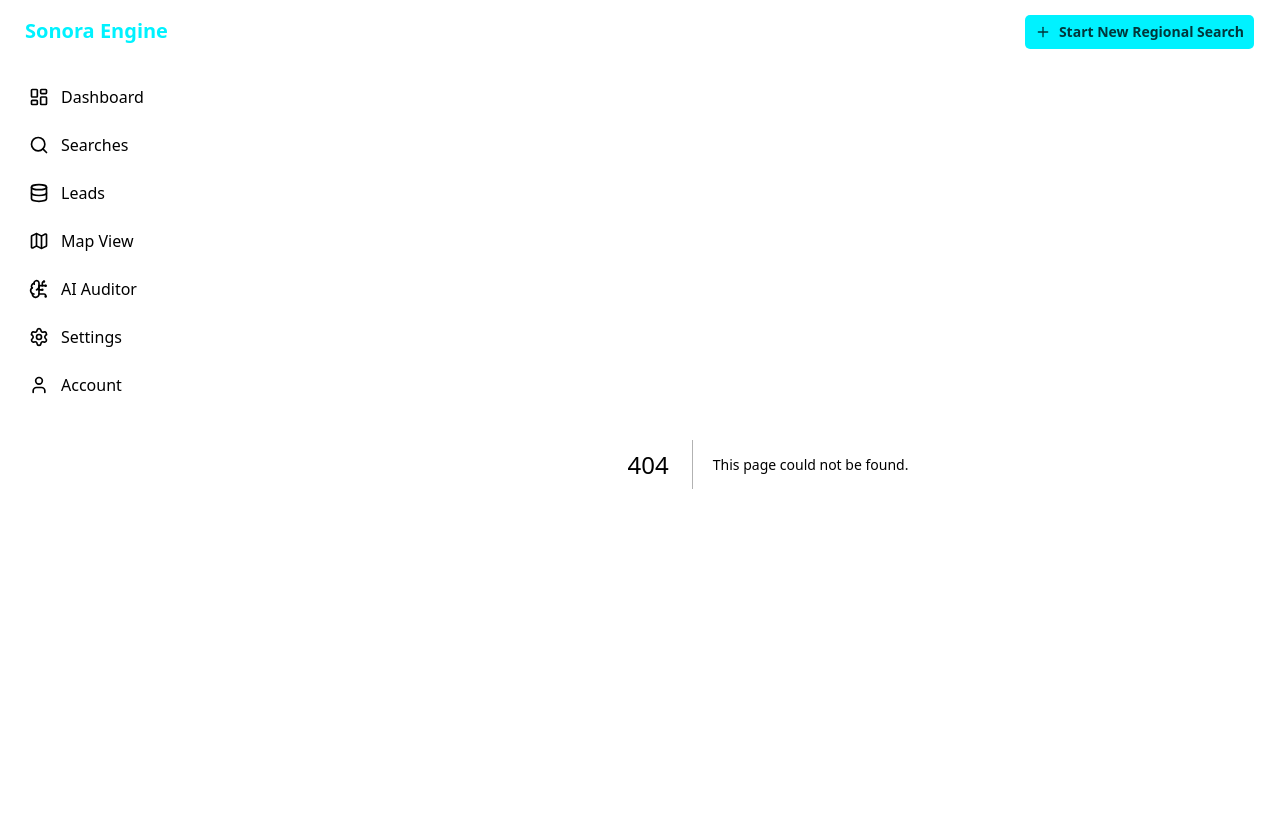
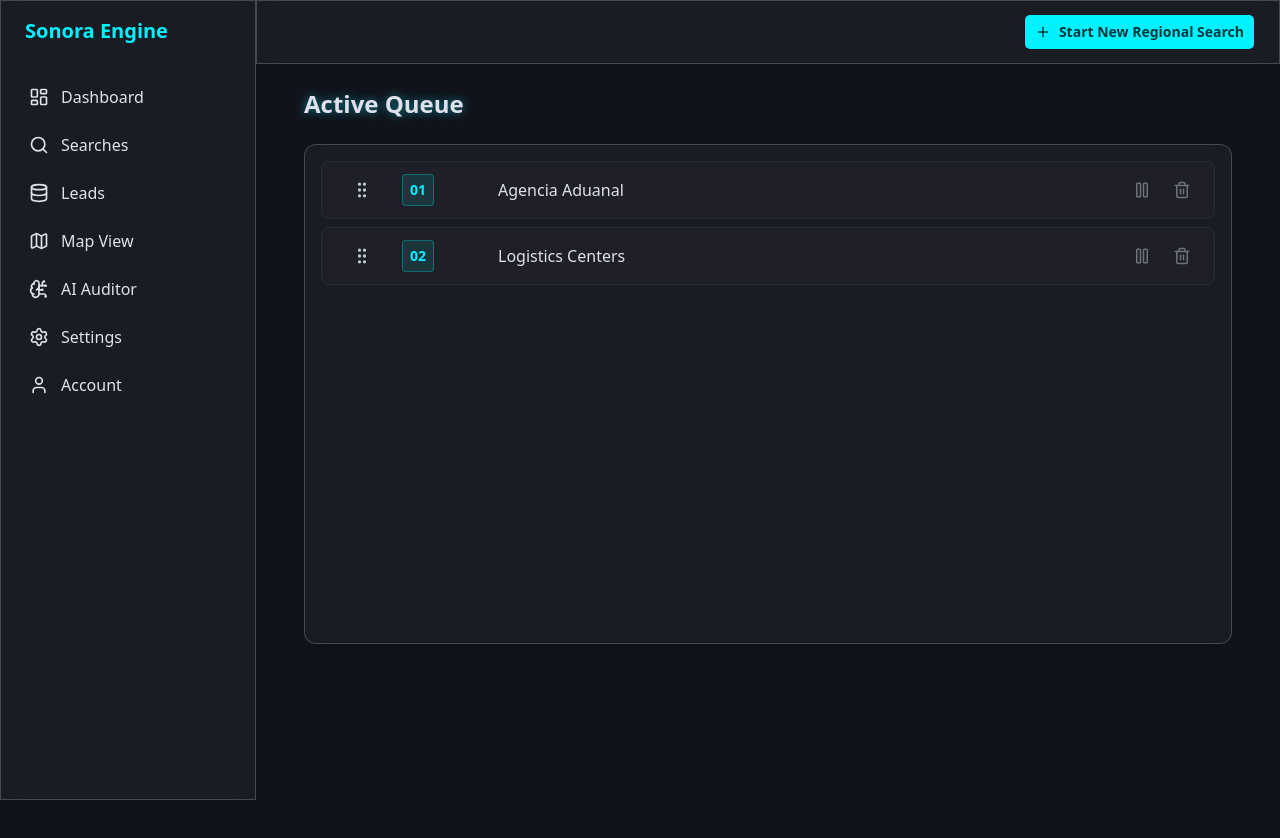
Before and after one commit to jtanori/n8nmx, a Next.js app in the folder apps/web/: page /queue in a window 1280 px wide. Before the commit this address had no page. Shown: the top 838 px of the page. After the commit the page ends 800 px from the top, so only its background shows below. Built offline with nearby package versions, Linux system fonts and the light colour scheme.

Commit message:
feat(ui): implement QueuePage with QueueList component

```diff
--- /dev/null
+++ b/apps/web/app/queue/page.tsx
@@ -0,0 +1,18 @@
+import { QueueList } from "@/components/dashboard/QueueList";
+
+// Simulamos la obtención de datos
+const getQueries = async () => [
+  { id: "1", term: "Agencia Aduanal", priority_order: 1 },
+  { id: "2", term: "Logistics Centers", priority_order: 2 },
+];
+
+export default async function QueuePage() {
+  const queries = await getQueries();
+
+  return (
+    <main className="container mx-auto p-6">
+      <h1 className="text-2xl font-bold mb-6 text-primary-container neon-text-glow">Active Queue</h1>
+      <QueueList queries={queries} />
+    </main>
+  );
+}
--- /dev/null
+++ b/apps/web/components/dashboard/QueueList.tsx
@@ -0,0 +1,47 @@
+import React from 'react';
+import { Card, CardContent } from "@/components/ui/card";
+import { ScrollArea } from "@/components/ui/scroll-area";
+import { GripVertical, Pause, Trash2, MapPin } from 'lucide-react';
+
+interface SearchQuery {
+  id: string;
+  term: string;
+  priority_order: number;
+}
+
+export const QueueList = ({ queries }: { queries: SearchQuery[] }) => {
+  return (
+    <ScrollArea className="h-[500px] w-full rounded-xl glass-panel p-2">
+      <div className="space-y-2 p-2">
+        {queries.map((query) => (
+          <div key={query.id} className="grid grid-cols-[48px_80px_1fr_120px] gap-4 px-4 py-3 bg-white/[0.02] border border-white/[0.05] rounded-lg items-center hover:bg-white/[0.05] hover:border-white/10 transition-colors group cursor-default relative overflow-hidden">
+            <div className="absolute left-0 top-0 bottom-0 w-[2px] bg-primary shadow-[0_0_8px_rgba(0,242,255,0.6)] opacity-0 group-hover:opacity-100 transition-opacity"></div>
+
+            <div className="flex justify-center cursor-grab text-muted-foreground group-hover:text-foreground">
+              <GripVertical size={20} />
+            </div>
+
+            <div>
+              <span className="inline-flex items-center justify-center w-8 h-8 rounded border border-primary/30 bg-primary/10 text-primary font-bold text-sm">
+                {String(query.priority_order).padStart(2, '0')}
+              </span>
+            </div>
+
+            <div className="font-medium text-foreground truncate flex items-center gap-2">
+              {query.term}
+            </div>
+
+            <div className="flex justify-end gap-2 opacity-50 group-hover:opacity-100 transition-opacity">
+              <button className="w-8 h-8 rounded flex items-center justify-center text-muted-foreground hover:text-foreground hover:bg-white/10">
+                <Pause size={18} />
+              </button>
+              <button className="w-8 h-8 rounded flex items-center justify-center text-muted-foreground hover:text-red-500 hover:bg-red-500/10">
+                <Trash2 size={18} />
+              </button>
+            </div>
+          </div>
+        ))}
+      </div>
+    </ScrollArea>
+  );
+};
```
Also changed, not shown: 1 other file (tests, documents, lock files or other folders).
